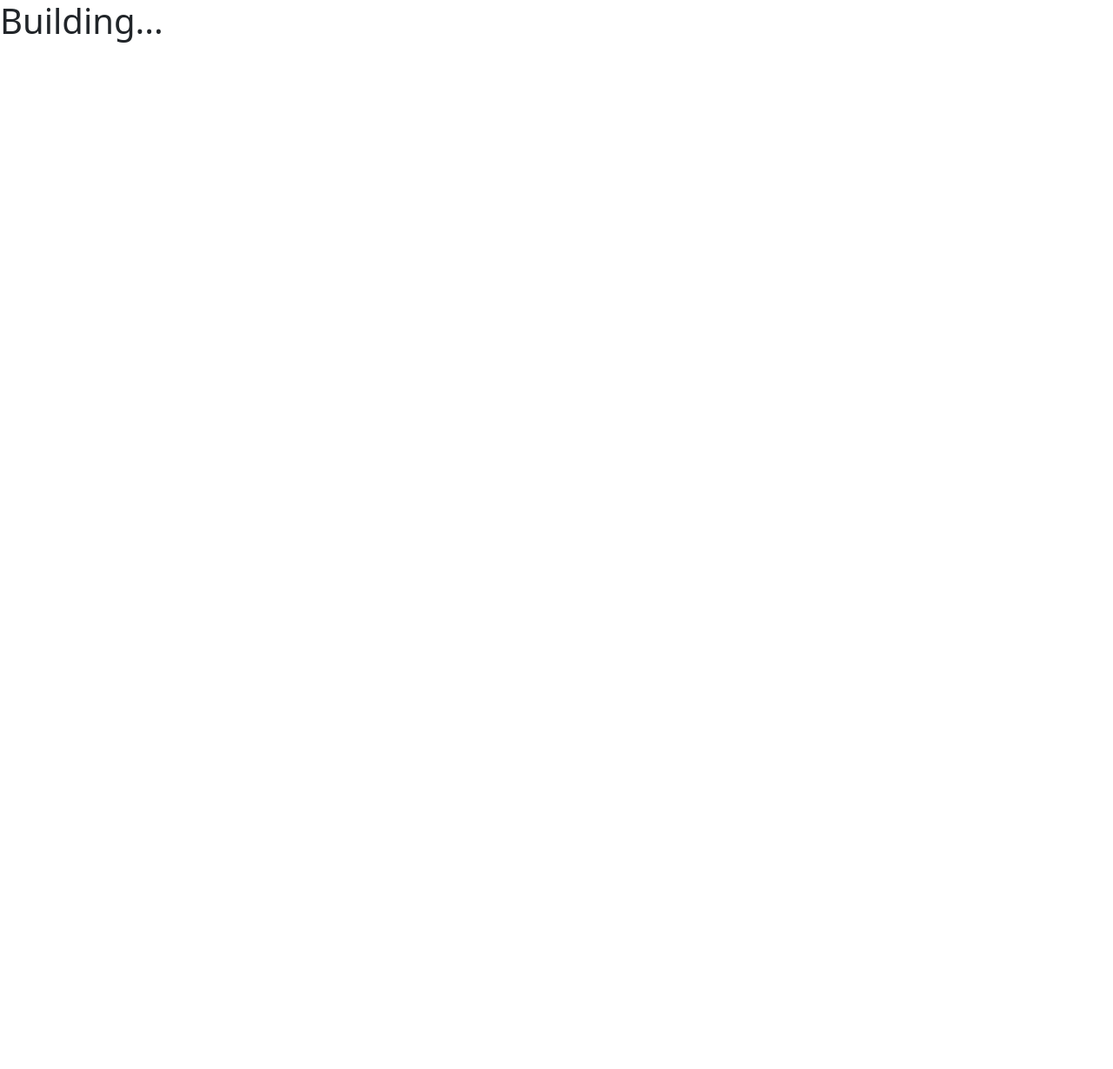
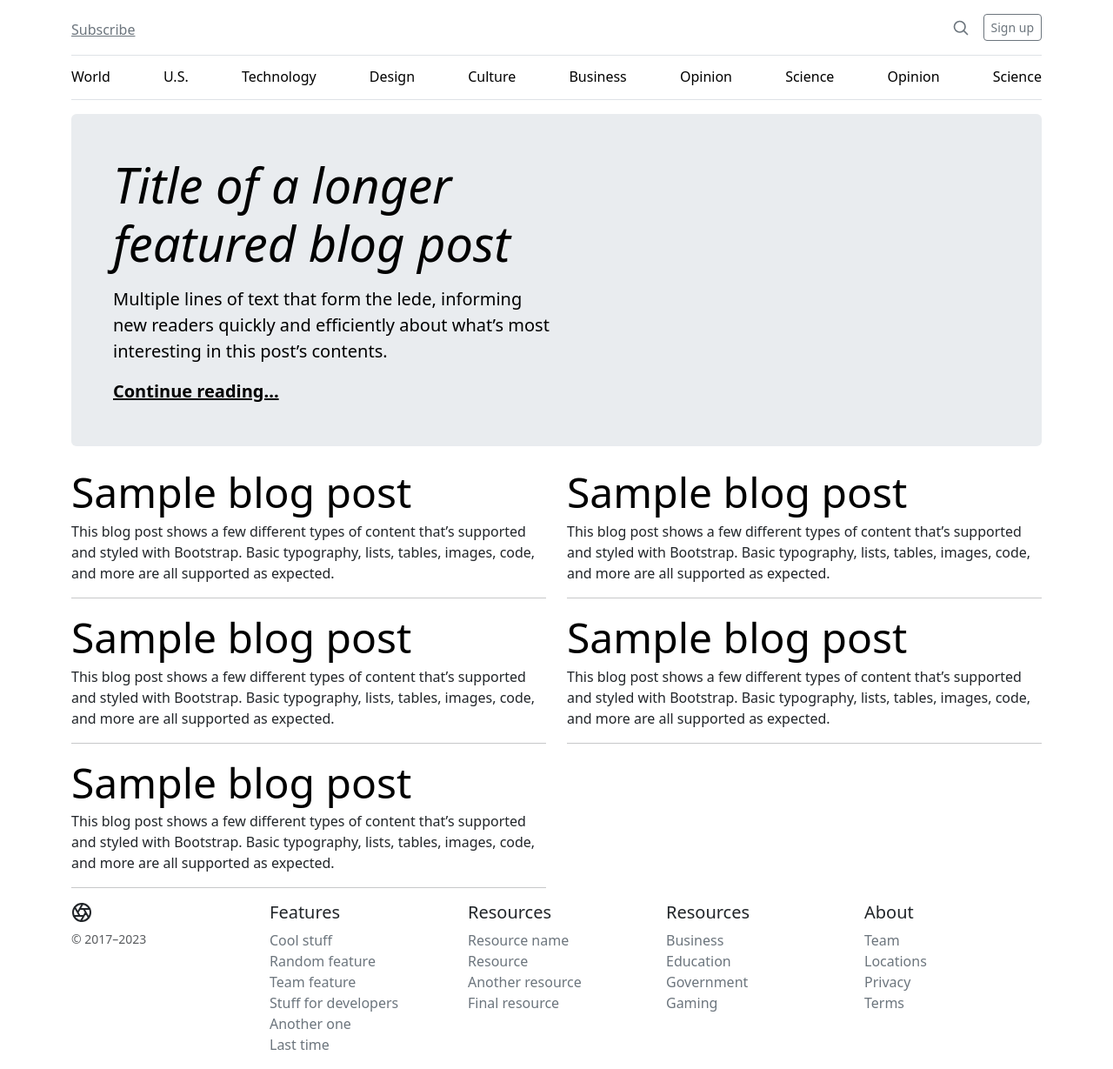
Before and after one commit to juliotorresmoreno/juliotorresmoreno.github.io, a React app: page / in a window 1280 px wide. Shown: the whole page at 87% size. Before the commit the page ends 800 px from the top, so only its background shows below. Built offline with nearby package versions, Linux system fonts and the light colour scheme.

Commit message:
feat(config): prepare the project

```diff
--- a/src/components/App.tsx
+++ b/src/components/App.tsx
@@ -1,7 +1,15 @@
 import React from 'react'
+import { Route, Routes } from 'react-router-dom'
+import HomePage from '../pages/HomePage'
+import NotFoundPage from '../pages/NotFoundPage'
 
 const App: React.FC = () => {
-  return <>Hello world</>
+  return (
+    <Routes>
+      <Route path="/" element={<HomePage />} />
+      <Route path="*" element={<NotFoundPage />} />
+    </Routes>
+  )
 }
 
 export default App
--- /dev/null
+++ b/src/components/AppHeader.tsx
@@ -0,0 +1,46 @@
+import React from 'react'
+import { Col, Row } from 'react-bootstrap'
+import config from '../config'
+
+const AppHeader: React.FC = () => {
+  return (
+    <header className="border-bottom lh-1 py-3">
+      <div className="row flex-nowrap justify-content-between align-items-center">
+        <div className="col-4 pt-1">
+          <a className="link-secondary" href="#">
+            Subscribe
+          </a>
+        </div>
+        <div className="col-4 text-center">
+          <h1>{config.appTitle}</h1>
+        </div>
+        <div className="col-4 d-flex justify-content-end align-items-center">
+          <a className="link-secondary" href="#" aria-label="Search">
+            <svg
+              xmlns="http://www.w3.org/2000/svg"
+              width="20"
+              height="20"
+              fill="none"
+              stroke="currentColor"
+              strokeLinecap="round"
+              strokeLinejoin="round"
+              strokeWidth="2"
+              className="mx-3"
+              role="img"
+              viewBox="0 0 24 24"
+            >
+              <title>Search</title>
+              <circle cx="10.5" cy="10.5" r="7.5"></circle>
+              <path d="M21 21l-5.2-5.2"></path>
+            </svg>
+          </a>
+          <a className="btn btn-sm btn-outline-secondary" href="#">
+            Sign up
+          </a>
+        </div>
+      </div>
+    </header>
+  )
+}
+
+export default AppHeader
--- /dev/null
+++ b/src/components/AppLayout.tsx
@@ -0,0 +1,21 @@
+import React from 'react'
+
+import { Container } from 'react-bootstrap'
+import AppHeader from './AppHeader'
+import AppNavBar from './AppNavBar'
+import AppFooter from './Footer'
+
+const AppLayout: React.FC<React.PropsWithChildren> = ({ children }) => {
+  return (
+    <Container>
+      <AppHeader />
+      <AppNavBar />
+
+      <main>{children}</main>
+
+      <AppFooter />
+    </Container>
+  )
+}
+
+export default AppLayout
--- /dev/null
+++ b/src/components/AppNavBar.tsx
@@ -0,0 +1,36 @@
+import React from 'react'
+
+type Item = { title: string; link: string }
+
+const menuItems: Item[] = [
+  { title: 'World', link: '/' },
+  { title: 'U.S.', link: '/us' },
+  { title: 'Technology', link: '/technology' },
+  { title: 'Design', link: '/design' },
+  { title: 'Culture', link: '/culture' },
+  { title: 'Business', link: '/business' },
+  { title: 'Opinion', link: '/opinion' },
+  { title: 'Science', link: '/science' },
+  { title: 'Opinion', link: '/opinion' },
+  { title: 'Science', link: '/science' },
+]
+
+const AppNavBar: React.FC = () => {
+  return (
+    <div className="nav-scroller py-1 mb-3 border-bottom">
+      <nav className="nav nav-underline justify-content-between">
+        {menuItems.map((item) => (
+          <a
+            className="nav-item nav-link link-body-emphasis"
+            href={item.link}
+            key={'item-' + item.title}
+          >
+            {item.title}
+          </a>
+        ))}
+      </nav>
+    </div>
+  )
+}
+
+export default AppNavBar
--- /dev/null
+++ b/src/components/Footer.tsx
@@ -0,0 +1,144 @@
+import React from 'react'
+
+const AppFooter: React.FC = () => {
+  return (
+    <footer>
+      <div className="row">
+        <div className="col-12 col-md">
+          <svg
+            xmlns="http://www.w3.org/2000/svg"
+            width={24}
+            height={24}
+            fill="none"
+            stroke="currentColor"
+            strokeLinecap="round"
+            strokeLinejoin="round"
+            strokeWidth={2}
+            className="d-block mb-2"
+            role="img"
+            viewBox="0 0 24 24"
+          >
+            <title>Product</title>
+            <circle cx={12} cy={12} r={10} />
+            <path d="M14.31 8l5.74 9.94M9.69 8h11.48M7.38 12l5.74-9.94M9.69 16L3.95 6.06M14.31 16H2.83m13.79-4l-5.74 9.94" />
+          </svg>
+          <small className="d-block mb-3 text-body-secondary">
+            © 2017–2023
+          </small>
+        </div>
+        <div className="col-6 col-md">
+          <h5>Features</h5>
+          <ul className="list-unstyled text-small">
+            <li>
+              <a className="link-secondary text-decoration-none" href="#">
+                Cool stuff
+              </a>
+            </li>
+            <li>
+              <a className="link-secondary text-decoration-none" href="#">
+                Random feature
+              </a>
+            </li>
+            <li>
+              <a className="link-secondary text-decoration-none" href="#">
+                Team feature
+              </a>
+            </li>
+            <li>
+              <a className="link-secondary text-decoration-none" href="#">
+                Stuff for developers
+              </a>
+            </li>
+            <li>
+              <a className="link-secondary text-decoration-none" href="#">
+                Another one
+              </a>
+            </li>
+            <li>
+              <a className="link-secondary text-decoration-none" href="#">
+                Last time
+              </a>
+            </li>
+          </ul>
+        </div>
+        <div className="col-6 col-md">
+          <h5>Resources</h5>
+          <ul className="list-unstyled text-small">
+            <li>
+              <a className="link-secondary text-decoration-none" href="#">
+                Resource name
+              </a>
+            </li>
+            <li>
+              <a className="link-secondary text-decoration-none" href="#">
+                Resource
+              </a>
+            </li>
+            <li>
+              <a className="link-secondary text-decoration-none" href="#">
+                Another resource
+              </a>
+            </li>
+            <li>
+              <a className="link-secondary text-decoration-none" href="#">
+                Final resource
+              </a>
+            </li>
+          </ul>
+        </div>
+        <div className="col-6 col-md">
+          <h5>Resources</h5>
+          <ul className="list-unstyled text-small">
+            <li>
+              <a className="link-secondary text-decoration-none" href="#">
+                Business
+              </a>
+            </li>
+            <li>
+              <a className="link-secondary text-decoration-none" href="#">
+                Education
+              </a>
+            </li>
+            <li>
+              <a className="link-secondary text-decoration-none" href="#">
+                Government
+              </a>
+            </li>
+            <li>
+              <a className="link-secondary text-decoration-none" href="#">
+                Gaming
+              </a>
+            </li>
+          </ul>
+        </div>
+        <div className="col-6 col-md">
+          <h5>About</h5>
+          <ul className="list-unstyled text-small">
+            <li>
+              <a className="link-secondary text-decoration-none" href="#">
+                Team
+              </a>
+            </li>
+            <li>
+              <a className="link-secondary text-decoration-none" href="#">
+                Locations
+              </a>
+            </li>
+            <li>
+              <a className="link-secondary text-decoration-none" href="#">
+                Privacy
+              </a>
+            </li>
+            <li>
+              <a className="link-secondary text-decoration-none" href="#">
+                Terms
+              </a>
+            </li>
+          </ul>
+        </div>
+      </div>
+    </footer>
+  )
+}
+
+export default AppFooter
--- /dev/null
+++ b/src/components/News.tsx
@@ -0,0 +1,17 @@
+import React from 'react'
+
+const News = () => {
+  return (
+    <article className="blog-post">
+      <h2 className="display-5 link-body-emphasis mb-1">Sample blog post</h2>
+      <p>
+        This blog post shows a few different types of content that’s supported
+        and styled with Bootstrap. Basic typography, lists, tables, images,
+        code, and more are all supported as expected.
+      </p>
+      <hr />
+    </article>
+  )
+}
+
+export default News
--- a/src/config.ts
+++ b/src/config.ts
@@ -1,4 +1,5 @@
 export default {
   title: process.env.APP_NAME,
   building: process.env.BUILDING,
+  appTitle: process.env.APP_TITLE,
 }
--- a/src/index.ts
+++ b/src/index.ts
@@ -9,10 +9,10 @@ const root = createRoot(container)
 
 let app: React.ReactNode
 
-if (config.building === 'false') {
+if (config.building === 'true') {
+  app = React.createElement('h1', null, 'Building...')
+} else {
   app = Root({})
-} else {
-  app = React.createElement('h1', null, 'Building...')
 }
 
 root.render(app)
--- /dev/null
+++ b/src/pages/HomePage.tsx
@@ -0,0 +1,47 @@
+import { Col, Row } from 'react-bootstrap'
+import AppLayout from '../components/AppLayout'
+import News from '../components/News'
+
+const HomePage: React.FC = () => {
+  return (
+    <AppLayout>
+      <div className="p-4 p-md-5 mb-4 rounded text-body-emphasis bg-body-secondary">
+        <div className="col-lg-6 px-0">
+          <h1 className="display-4 fst-italic">
+            Title of a longer featured blog post
+          </h1>
+          <p className="lead my-3">
+            Multiple lines of text that form the lede, informing new readers
+            quickly and efficiently about what’s most interesting in this post’s
+            contents.
+          </p>
+          <p className="lead mb-0">
+            <a href="#" className="text-body-emphasis fw-bold">
+              Continue reading...
+            </a>
+          </p>
+        </div>
+      </div>
+
+      <Row>
+        <Col md={6}>
+          <News />
+        </Col>
+        <Col md={6}>
+          <News />
+        </Col>
+        <Col md={6}>
+          <News />
+        </Col>
+        <Col md={6}>
+          <News />
+        </Col>
+        <Col md={6}>
+          <News />
+        </Col>
+      </Row>
+    </AppLayout>
+  )
+}
+
+export default HomePage
--- /dev/null
+++ b/src/pages/NotFoundPage.tsx
@@ -0,0 +1,8 @@
+import React from 'react'
+import AppLayout from '../components/AppLayout'
+
+const NotFoundPage: React.FC = () => {
+  return <AppLayout>Not Found</AppLayout>
+}
+
+export default NotFoundPage
```
